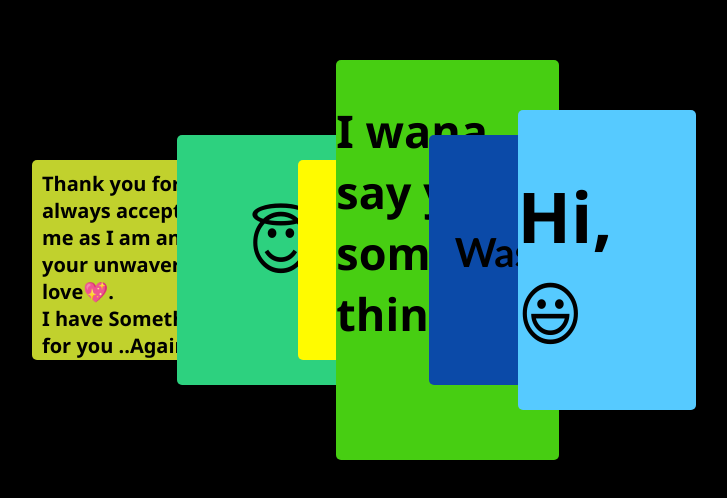
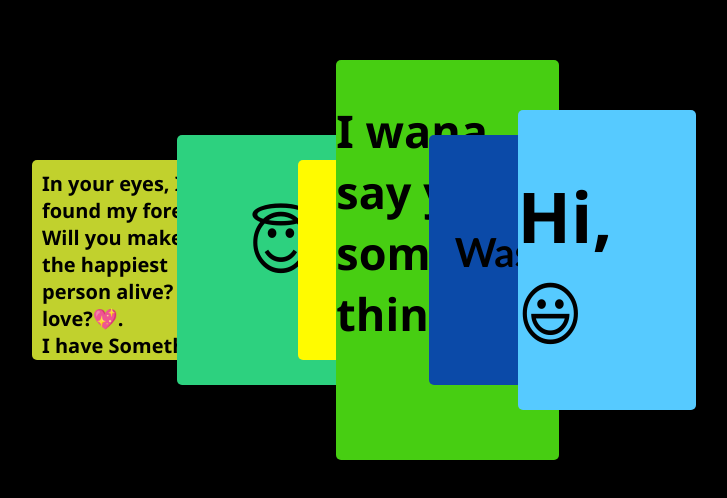
Before and after one commit to shankarbhola/Love, a plain HTML site: page 1/index.html in a window 1280 px wide. Shown: the part 148-646 px from the top of the page, without its empty margins (276-1003 px from the left). Drawn offline with Linux system fonts and the light colour scheme; a script that the page names is missing.

Commit message:
Update index.html

```diff
--- a/1/index.html
+++ b/1/index.html
@@ -11,8 +11,7 @@
   <body>
     <div id="D-coll-6" class="coll-6">
       <h2>
-        Thank you for always accepting me as I am and for your unwavering
-        love💖.
+        In your eyes, I found my forever. Will you make me the happiest person alive? my love?💖.
         <br />I have Something for you ..Again Thankyou Love
         <a href="new.html">Click Here</a>
       </h2>
```
